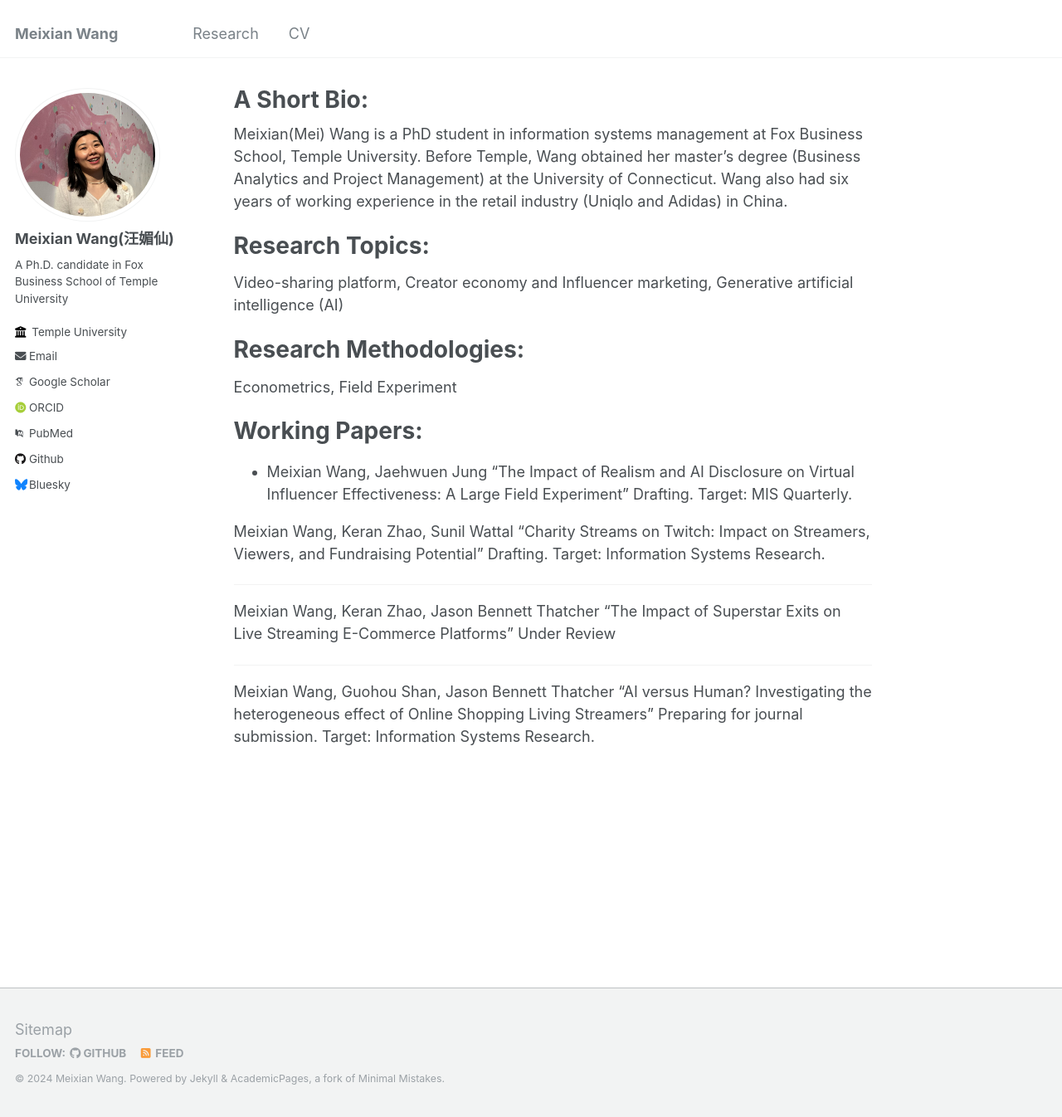
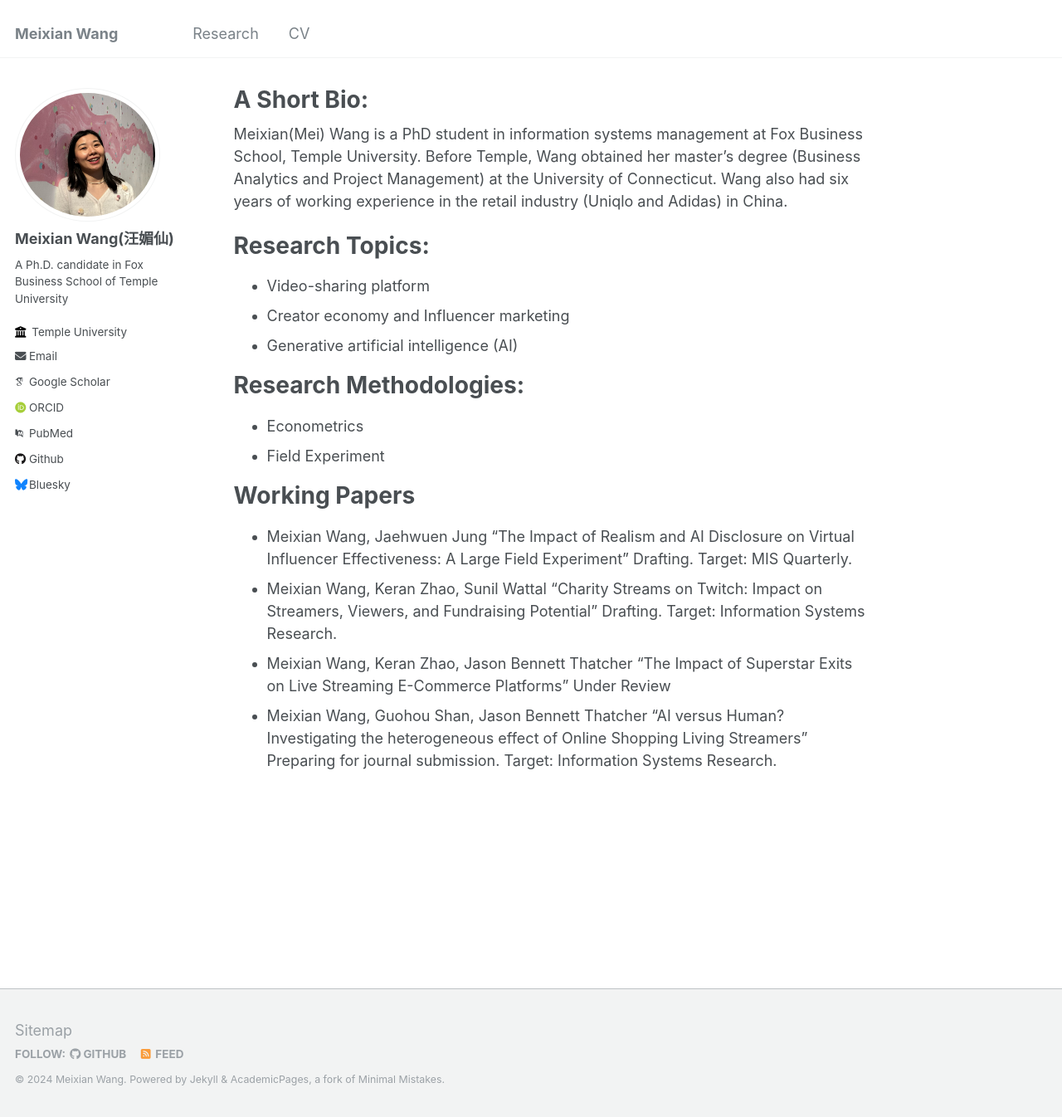
Before and after one commit to MeixianWang2/MeixianWang2.github.io, a Jekyll site: the page built from _pages/about.md, in a window 1280 px wide and 1346 px high. Shown: the whole window at 83% size. Built offline with Jekyll 4.4.1, drawn with Linux system fonts in a browser that asks for light colours; some web fonts are replaced.

```diff
--- a/_pages/about.md
+++ b/_pages/about.md
@@ -11,27 +11,18 @@ Meixian(Mei) Wang is a PhD student in information systems management at Fox Busi
 
 Research Topics:
 ======
-Video-sharing platform,
-Creator economy and Influencer marketing,
-Generative artificial intelligence (AI)
+* Video-sharing platform
+* Creator economy and Influencer marketing
+* Generative artificial intelligence (AI)
 
 Research Methodologies:
 ======
-Econometrics,
-Field Experiment
+* Econometrics
+* Field Experiment
 
-Working Papers:
+Working Papers
 ======
-* Meixian Wang, Jaehwuen Jung “The Impact of Realism and AI Disclosure on Virtual Influencer Effectiveness: A Large Field Experiment”
-Drafting. Target: MIS Quarterly.
-
-Meixian Wang, Keran Zhao, Sunil Wattal "Charity Streams on Twitch: Impact on Streamers, Viewers, and Fundraising Potential"
-Drafting. Target: Information Systems Research.
-
-------
-Meixian Wang, Keran Zhao, Jason Bennett Thatcher “The Impact of Superstar Exits on Live Streaming E-Commerce Platforms”
-Under Review
-
-------
-Meixian Wang, Guohou Shan, Jason Bennett Thatcher “AI versus Human? Investigating the heterogeneous effect of Online Shopping Living Streamers”
-Preparing for journal submission. Target: Information Systems Research.
+* Meixian Wang, Jaehwuen Jung “The Impact of Realism and AI Disclosure on Virtual Influencer Effectiveness: A Large Field Experiment” Drafting. Target: MIS Quarterly.
+* Meixian Wang, Keran Zhao, Sunil Wattal “Charity Streams on Twitch: Impact on Streamers, Viewers, and Fundraising Potential” Drafting. Target: Information Systems Research.
+* Meixian Wang, Keran Zhao, Jason Bennett Thatcher “The Impact of Superstar Exits on Live Streaming E-Commerce Platforms” Under Review
+* Meixian Wang, Guohou Shan, Jason Bennett Thatcher “AI versus Human? Investigating the heterogeneous effect of Online Shopping Living Streamers” Preparing for journal submission. Target: Information Systems Research.
```
